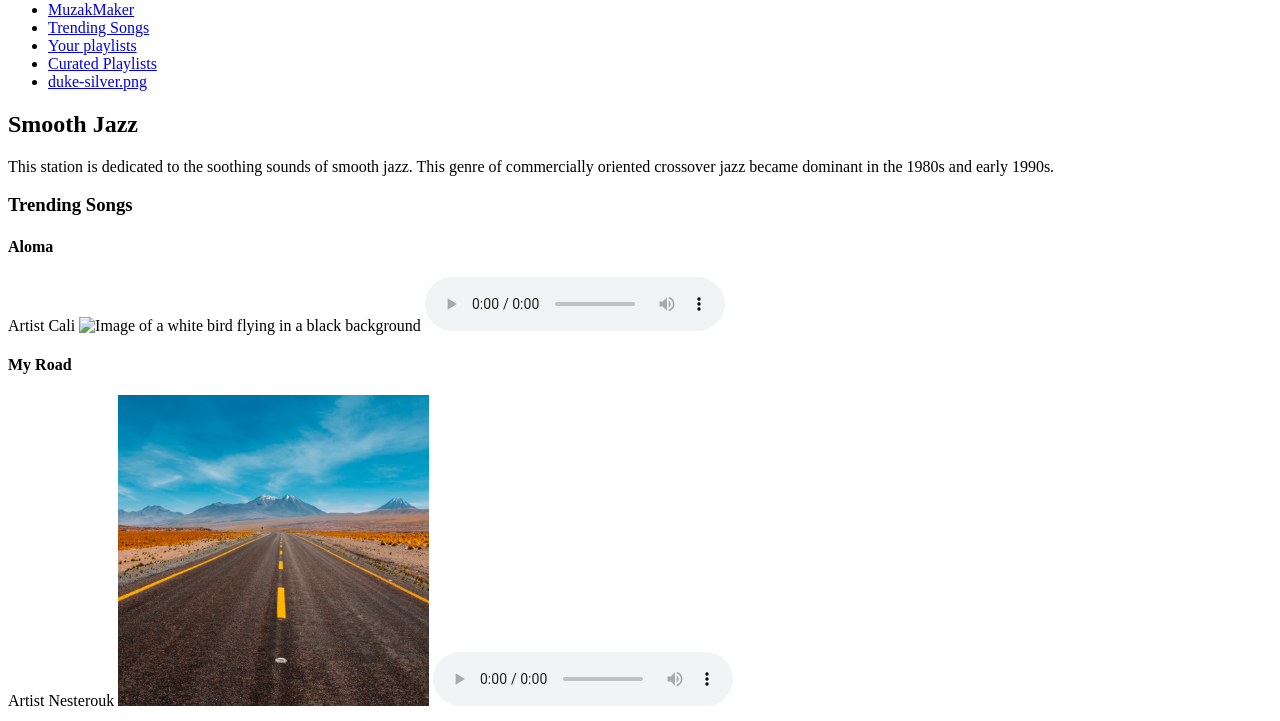
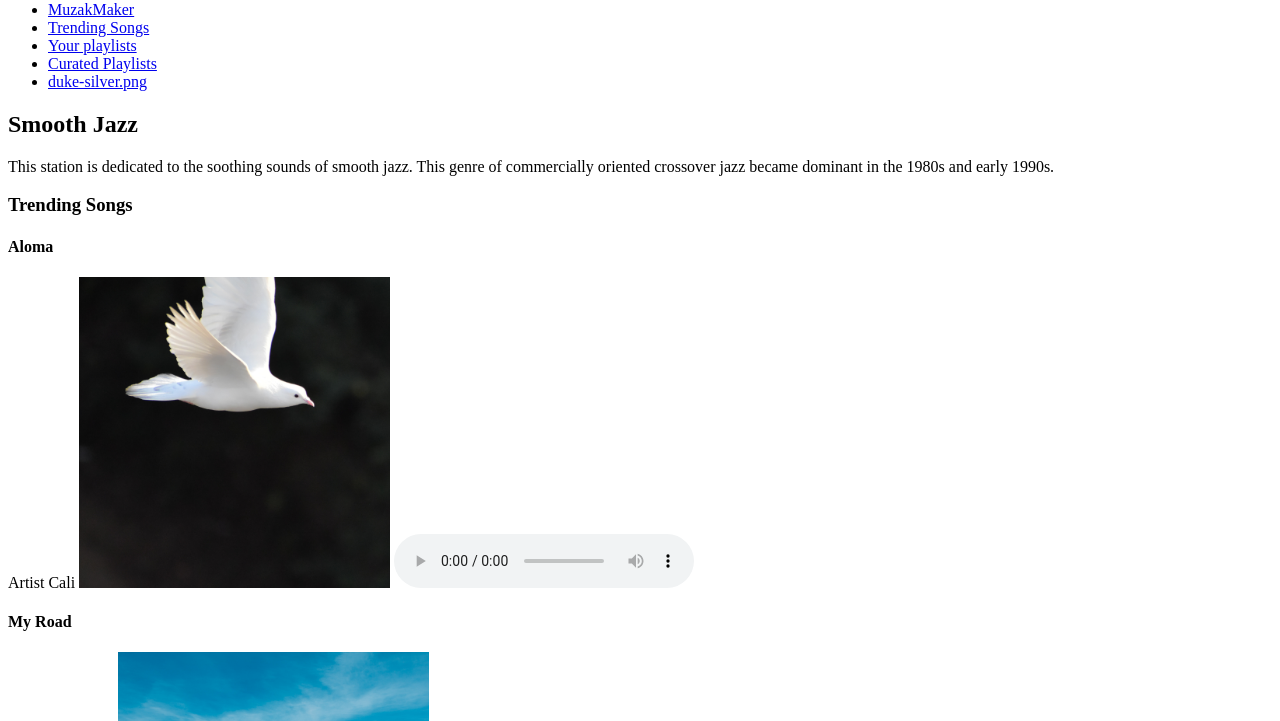
Before and after one commit to EddieLara21/streamingmedia, a plain HTML site: page index.html in a window 1280 px wide. Shown: the part 79-800 px from the top of the page. Drawn offline with Linux system fonts and the light colour scheme; files whose address does not match are found by name.

Commit message:
correcting images and audio

```diff
--- a/index.html
+++ b/index.html
@@ -29,7 +29,7 @@
             <section>
                 <h4>Aloma</h4>
                 Artist Cali
-                <img src="aloma-cover.png" alt="Image of a white bird flying in a black background">
+                <img src="images/aloma-cover.png" alt="Image of a white bird flying in a black background">
                 <audio controls src="aloma.mp3"></audio>
             </section>
             <section>
```
